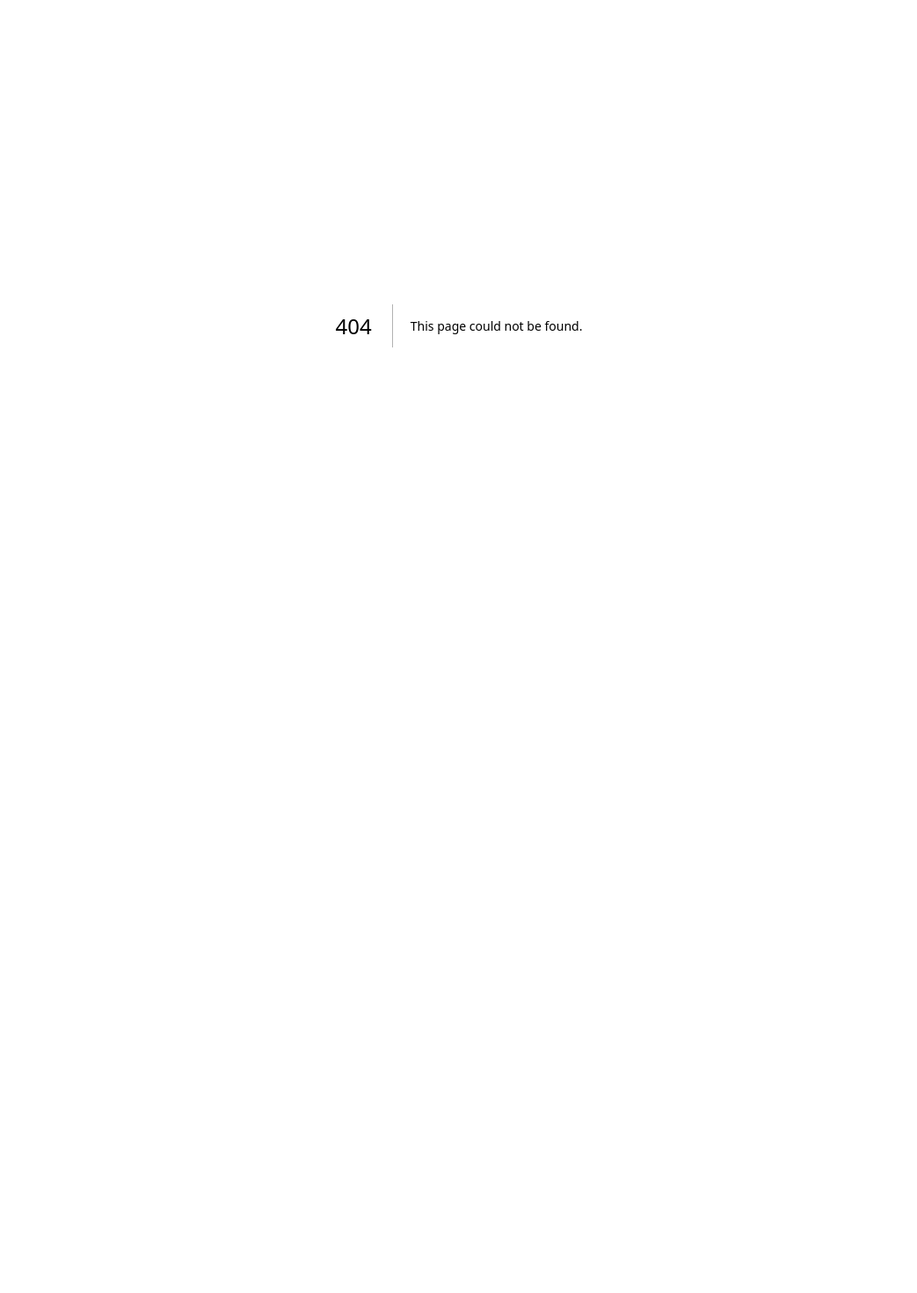
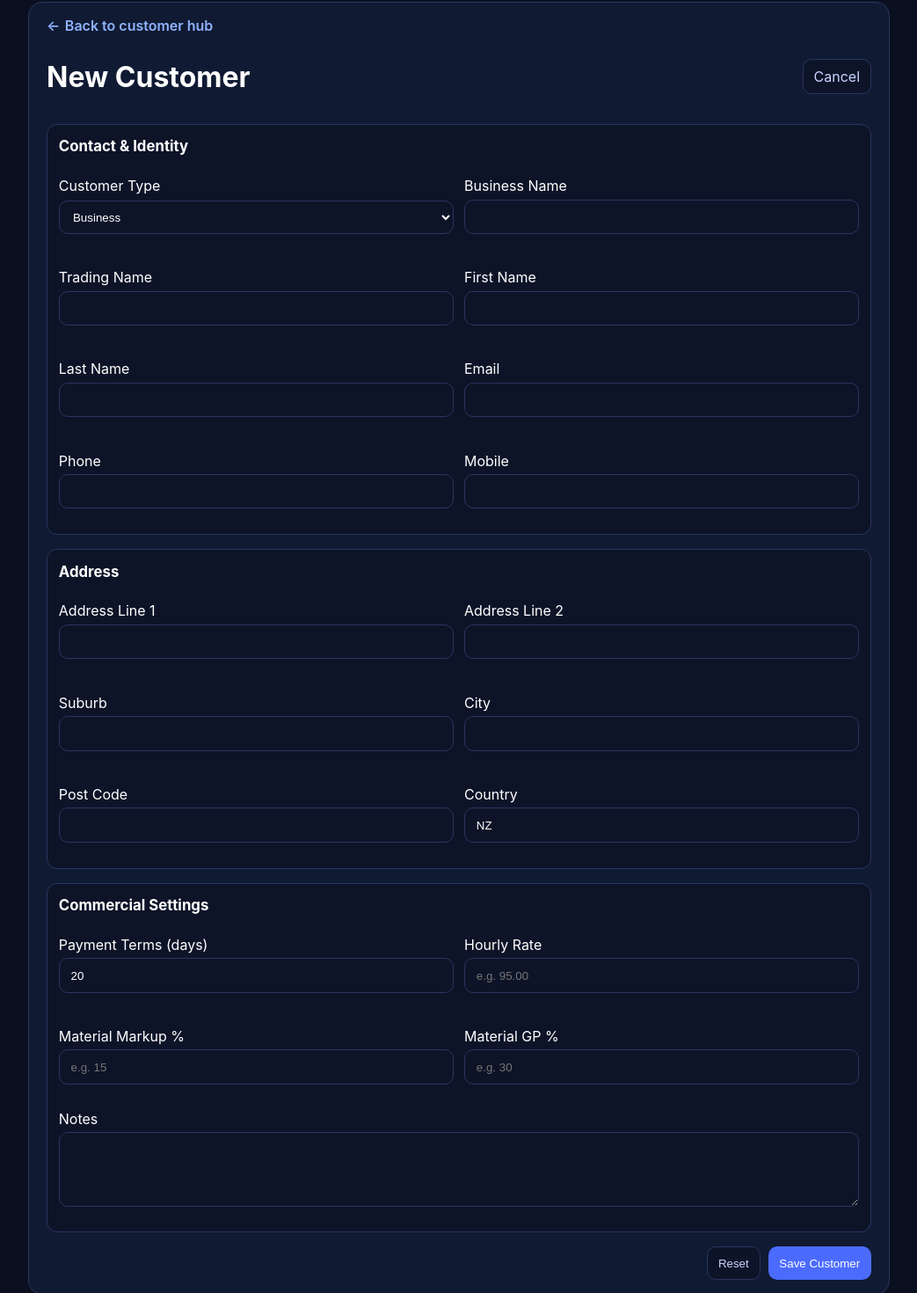
Before and after one commit to plumbedup-wq/Tradepilot, a Next.js app: page /customers/new in a window 1280 px wide. Before the commit this address had no page. Shown: the part 30-1500 px from the top of the page at 88% size, without its empty margins (118-1161 px from the left). Before the commit the page ends 800 px from the top, so only its background shows below. Built offline with nearby package versions, Linux system fonts and the light colour scheme.

Commit message:
Add customer hub with commercial settings and customer schema

```diff
--- /dev/null
+++ b/app/customers/new/page.tsx
@@ -0,0 +1,102 @@
+'use client';
+
+import { FormEvent, useState } from 'react';
+import Link from 'next/link';
+import { BackLink } from '@/components/back-link';
+import type { CustomerInput } from '@/lib/customers/types';
+
+const initialData: CustomerInput = {
+  customerType: 'business',
+  businessName: '',
+  tradingName: '',
+  firstName: '',
+  lastName: '',
+  email: '',
+  phone: '',
+  mobile: '',
+  addressLine1: '',
+  addressLine2: '',
+  suburb: '',
+  city: '',
+  postCode: '',
+  country: 'NZ',
+  paymentTermsDays: 20,
+  hourlyRate: '',
+  materialMarkupPercent: '',
+  materialGpPercent: '',
+  notes: ''
+};
+
+export default function NewCustomerPage() {
+  const [form, setForm] = useState<CustomerInput>(initialData);
+  const [message, setMessage] = useState('');
+
+  function set<K extends keyof CustomerInput>(key: K, value: CustomerInput[K]) {
+    setForm((prev) => ({ ...prev, [key]: value }));
+  }
+
+  function onSubmit(event: FormEvent<HTMLFormElement>) {
+    event.preventDefault();
+    setMessage('Customer saved locally (next step: wire Supabase insert).');
+  }
+
+  return (
+    <main className="settings-shell">
+      <BackLink href="/customers" label="Back to customer hub" />
+      <div className="settings-head">
+        <h1>New Customer</h1>
+        <Link href="/customers" className="ghost-btn" style={{ textDecoration: 'none' }}>Cancel</Link>
+      </div>
+
+      <form onSubmit={onSubmit} className="customer-form">
+        <section>
+          <h2>Contact & Identity</h2>
+          <div className="form-grid-two">
+            <label className="field">Customer Type
+              <select value={form.customerType} onChange={(e) => set('customerType', e.target.value as CustomerInput['customerType'])}>
+                <option value="business">Business</option>
+                <option value="individual">Individual</option>
+              </select>
+            </label>
+            <label className="field">Business Name<input value={form.businessName} onChange={(e) => set('businessName', e.target.value)} /></label>
+            <label className="field">Trading Name<input value={form.tradingName} onChange={(e) => set('tradingName', e.target.value)} /></label>
+            <label className="field">First Name<input value={form.firstName} onChange={(e) => set('firstName', e.target.value)} /></label>
+            <label className="field">Last Name<input value={form.lastName} onChange={(e) => set('lastName', e.target.value)} /></label>
+            <label className="field">Email<input type="email" value={form.email} onChange={(e) => set('email', e.target.value)} /></label>
+            <label className="field">Phone<input value={form.phone} onChange={(e) => set('phone', e.target.value)} /></label>
+            <label className="field">Mobile<input value={form.mobile} onChange={(e) => set('mobile', e.target.value)} /></label>
+          </div>
+        </section>
+
+        <section>
+          <h2>Address</h2>
+          <div className="form-grid-two">
+            <label className="field">Address Line 1<input value={form.addressLine1} onChange={(e) => set('addressLine1', e.target.value)} /></label>
+            <label className="field">Address Line 2<input value={form.addressLine2} onChange={(e) => set('addressLine2', e.target.value)} /></label>
+            <label className="field">Suburb<input value={form.suburb} onChange={(e) => set('suburb', e.target.value)} /></label>
+            <label className="field">City<input value={form.city} onChange={(e) => set('city', e.target.value)} /></label>
+            <label className="field">Post Code<input value={form.postCode} onChange={(e) => set('postCode', e.target.value)} /></label>
+            <label className="field">Country<input value={form.country} onChange={(e) => set('country', e.target.value)} /></label>
+          </div>
+        </section>
+
+        <section>
+          <h2>Commercial Settings</h2>
+          <div className="form-grid-two">
+            <label className="field">Payment Terms (days)<input type="number" min={0} value={form.paymentTermsDays} onChange={(e) => set('paymentTermsDays', Number(e.target.value || 0))} /></label>
+            <label className="field">Hourly Rate<input placeholder="e.g. 95.00" value={form.hourlyRate} onChange={(e) => set('hourlyRate', e.target.value)} /></label>
+            <label className="field">Material Markup %<input placeholder="e.g. 15" value={form.materialMarkupPercent} onChange={(e) => set('materialMarkupPercent', e.target.value)} /></label>
+            <label className="field">Material GP %<input placeholder="e.g. 30" value={form.materialGpPercent} onChange={(e) => set('materialGpPercent', e.target.value)} /></label>
+          </div>
+          <label className="field">Notes<textarea value={form.notes} onChange={(e) => set('notes', e.target.value)} rows={4} /></label>
+        </section>
+
+        {message && <p className="message">{message}</p>}
+        <div className="actions-row">
+          <button className="ghost-btn" type="button" onClick={() => setForm(initialData)}>Reset</button>
+          <button className="form-btn" type="submit">Save Customer</button>
+        </div>
+      </form>
+    </main>
+  );
+}
--- a/app/dashboard/page.tsx
+++ b/app/dashboard/page.tsx
@@ -18,7 +18,7 @@ export default async function DashboardPage() {
       <section className="card">
         <h1>Dashboard</h1>
         <p>You are signed in as {user.email}.</p>
-        <div style={{display:"grid",gap:"0.5rem"}}><Link href="/settings/users" className="form-btn" style={{textAlign:"center",textDecoration:"none"}}>Manage Users</Link><Link href="/schedule" className="form-btn" style={{textAlign:"center",textDecoration:"none"}}>Open Schedule</Link><LogoutButton /></div>
+        <div style={{display:"grid",gap:"0.5rem"}}><Link href="/settings/users" className="form-btn" style={{textAlign:"center",textDecoration:"none"}}>Manage Users</Link><Link href="/schedule" className="form-btn" style={{textAlign:"center",textDecoration:"none"}}>Open Schedule</Link><Link href="/customers" className="form-btn" style={{textAlign:"center",textDecoration:"none"}}>Customer Hub</Link><LogoutButton /></div>
       </section>
     </main>
   );
--- a/app/globals.css
+++ b/app/globals.css
@@ -54,3 +54,10 @@ input { background: #0d1428; color: #fff; }
 .job-list { display:grid; gap:.5rem; margin-top:.6rem; max-height:540px; overflow:auto; }
 .job-card { background:#0d1428; border:1px solid #2a355f; border-radius:10px; padding:.6rem; }
 .job-card p { margin:.2rem 0 0; color:#b8c4ee; font-size:.88rem; }
+.customer-form { display:grid; gap:1rem; margin-top:.8rem; }
+.customer-form section { background:#0d1428; border:1px solid #2a355f; border-radius:12px; padding:.8rem; }
+.customer-form h2 { margin:.1rem 0 .75rem; font-size:1.05rem; }
+.form-grid-two { display:grid; grid-template-columns: repeat(2,minmax(220px,1fr)); gap:.65rem .75rem; }
+.field textarea { background:#0d1428; color:#fff; border:1px solid #2a355f; border-radius:10px; padding:.7rem .8rem; resize:vertical; }
+.actions-row { display:flex; justify-content:flex-end; gap:.55rem; }
+@media (max-width: 760px) { .form-grid-two { grid-template-columns: 1fr; } }
--- /dev/null
+++ b/lib/customers/types.ts
@@ -0,0 +1,21 @@
+export type CustomerInput = {
+  customerType: 'business' | 'individual';
+  businessName: string;
+  tradingName: string;
+  firstName: string;
+  lastName: string;
+  email: string;
+  phone: string;
+  mobile: string;
+  addressLine1: string;
+  addressLine2: string;
+  suburb: string;
+  city: string;
+  postCode: string;
+  country: string;
+  paymentTermsDays: number;
+  hourlyRate: string;
+  materialMarkupPercent: string;
+  materialGpPercent: string;
+  notes: string;
+};
```
Also changed, not shown: app/customers/page.tsx (added, +29 -0 lines), 1 other file (tests, documents, lock files or other folders).
